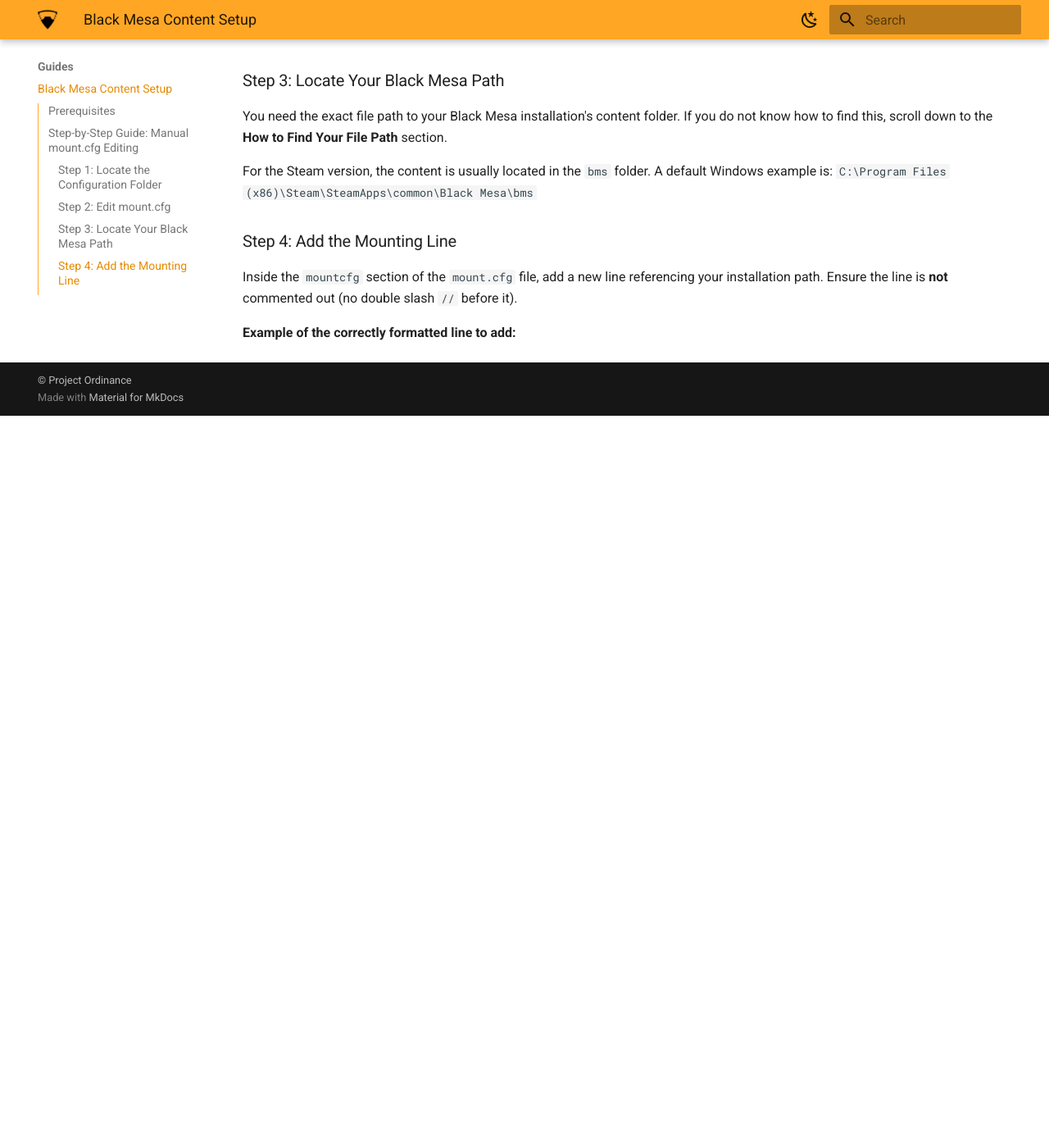
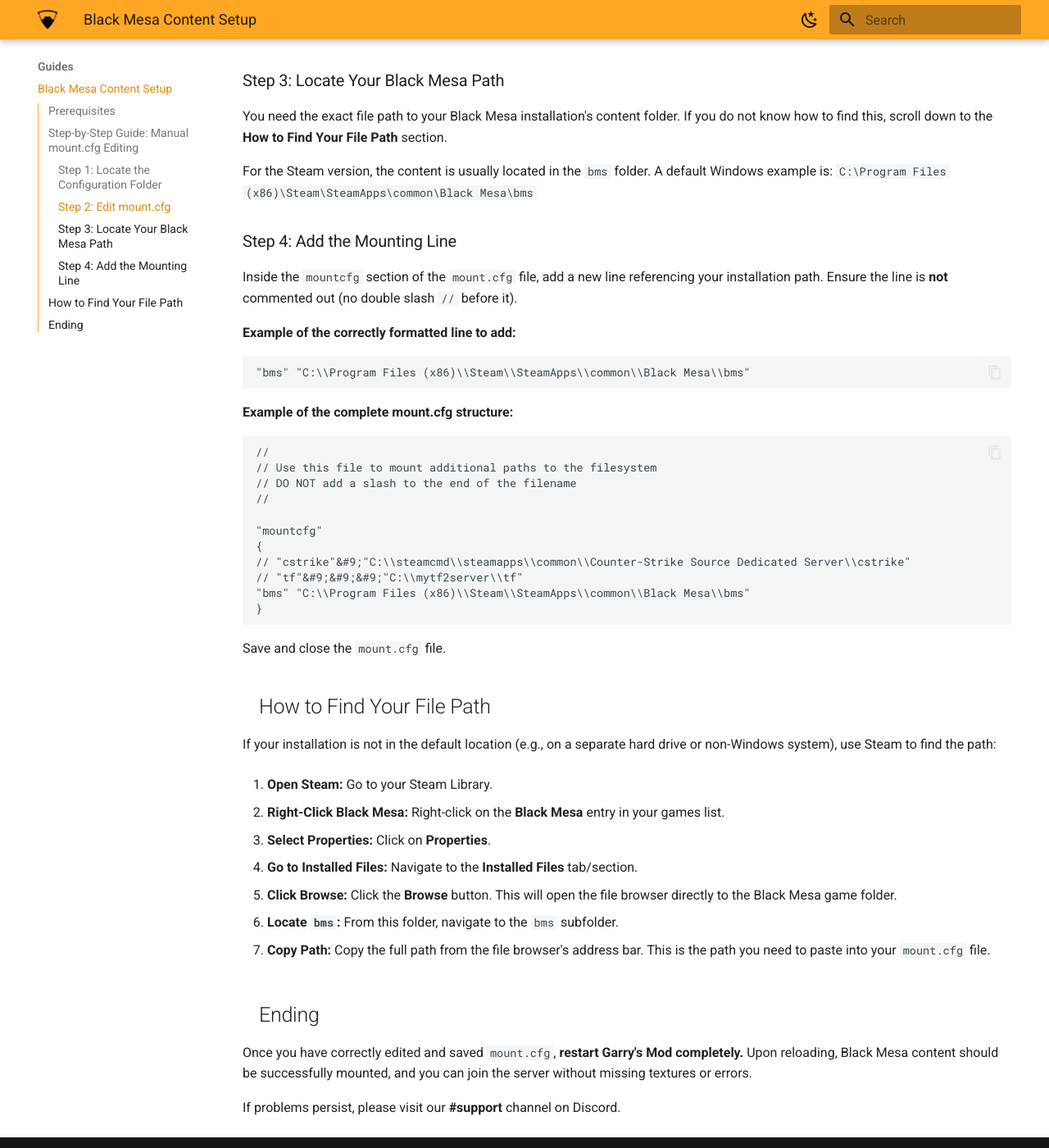
Before and after one commit to Project-Ordinance/website-wiki, an MkDocs documentation site: the page built from docs/guides/bm-content-setup.md, in a window 1280 px wide and 1400 px high, scrolled down 1012 px. Shown: the whole window at 82% size. Built offline with MkDocs 1.6.1 and Material for MkDocs 9.7.7, drawn with Linux system fonts in a browser that asks for light colours; before the commit the page ends 1519 px from its top, so only the background shows below that; some of the changed text lies outside the part shown.

Commit message:
feat(guides): update black mesa content setup guide for clarity and detail
Expanded the instructions for editing mount.cfg, added examples, and included steps for finding the installation path to enhance user experience.

````diff
--- a/docs/guides/bm-content-setup.md
+++ b/docs/guides/bm-content-setup.md
@@ -1,4 +1,4 @@
-# Content Mounting Guide: Fixing Missing Textures
+# Black Mesa Content Setup
 
 Welcome to Project Ordinance! To ensure you experience our Black Mesa environments correctly, you must **mount** the files from the game *Black Mesa* (by Crowbar Collective) into your *Garry's Mod* installation.
 
@@ -40,3 +40,53 @@
 Inside the `mountcfg` section of the `mount.cfg` file, add a new line referencing your installation path. Ensure the line is **not** commented out (no double slash `//` before it).
 
 **Example of the correctly formatted line to add:**
+
+```
+
+"bms" "C:\\Program Files (x86)\\Steam\\SteamApps\\common\\Black Mesa\\bms"
+
+```
+
+**Example of the complete mount.cfg structure:**
+
+```
+
+//
+// Use this file to mount additional paths to the filesystem
+// DO NOT add a slash to the end of the filename
+//
+
+"mountcfg"
+{
+// "cstrike"&#9;"C:\\steamcmd\\steamapps\\common\\Counter-Strike Source Dedicated Server\\cstrike"
+// "tf"&#9;&#9;&#9;"C:\\mytf2server\\tf"
+"bms" "C:\\Program Files (x86)\\Steam\\SteamApps\\common\\Black Mesa\\bms"
+}
+
+```
+
+Save and close the `mount.cfg` file.
+
+## How to Find Your File Path
+
+If your installation is not in the default location (e.g., on a separate hard drive or non-Windows system), use Steam to find the path:
+
+1. **Open Steam:** Go to your Steam Library.
+
+2. **Right-Click Black Mesa:** Right-click on the **Black Mesa** entry in your games list.
+
+3. **Select Properties:** Click on **Properties**.
+
+4. **Go to Installed Files:** Navigate to the **Installed Files** tab/section.
+
+5. **Click Browse:** Click the **Browse** button. This will open the file browser directly to the Black Mesa game folder.
+
+6. **Locate `bms`:** From this folder, navigate to the `bms` subfolder.
+
+7. **Copy Path:** Copy the full path from the file browser's address bar. This is the path you need to paste into your `mount.cfg` file.
+
+## Ending
+
+Once you have correctly edited and saved `mount.cfg`, **restart Garry's Mod completely.** Upon reloading, Black Mesa content should be successfully mounted, and you can join the server without missing textures or errors.
+
+If problems persist, please visit our **#support** channel on Discord.
````
